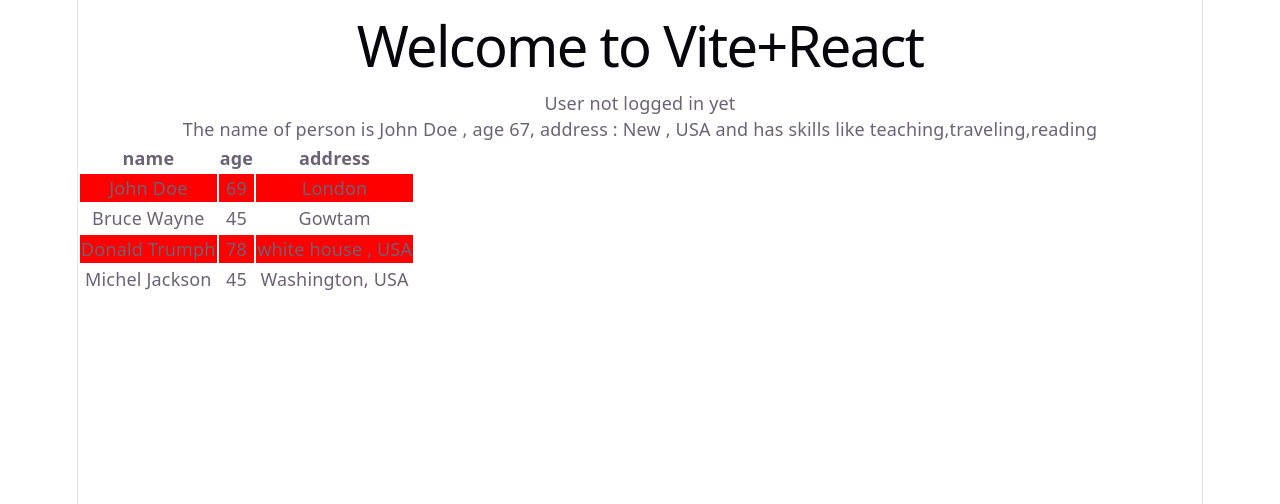
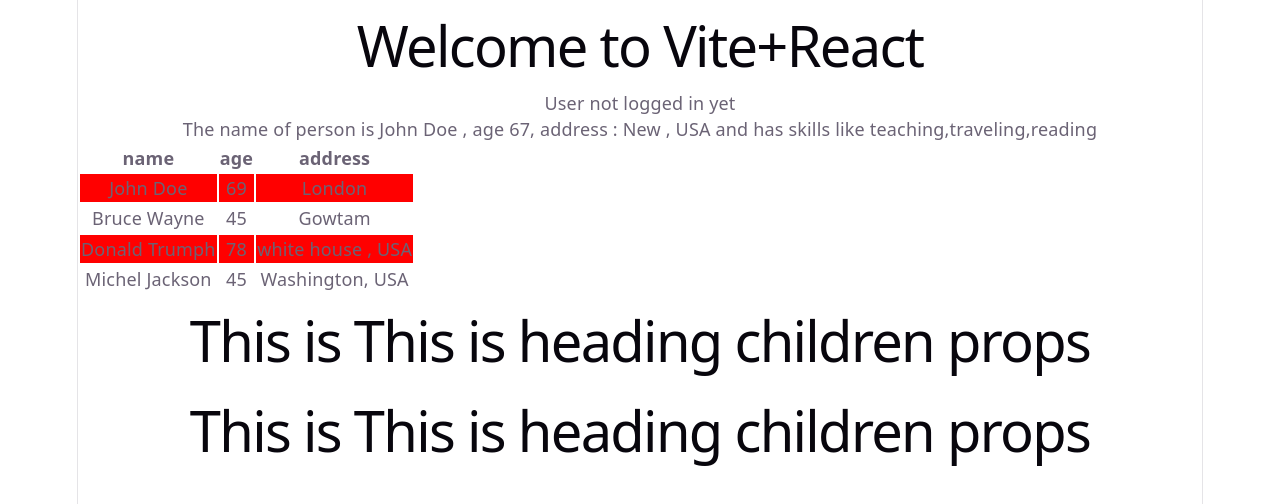
Before and after one commit to sachinsoumya/React_Typescript, a React (Vite) app: page / in a window 1280 px wide. Shown: the top 504 px of the page. Built offline with nearby package versions, Linux system fonts and the light colour scheme.

Commit message:
React children props types

```diff
--- a/src/App.tsx
+++ b/src/App.tsx
@@ -3,6 +3,8 @@
 import Greet from "./components/Greet";
 import Person from "./components/Person";
 import PersonList from "./components/PersonList";
+import { Heading } from "./components/Heading";
+import { Oscar as Oscars } from "./components/Oscar";
 
 function App() {
   const personDetails = {
@@ -14,21 +16,25 @@
 
   const personList = [
     {
+      _id:1,
       name: "John Doe",
       age: 69,
       address: "London",
     },
     {
+      _id:2,
       name: "Bruce Wayne",
       age: 45,
       address: "Gowtam",
     },
     {
+      _id:3,
       name: "Donald Trumph",
       age: 78,
       address: "white house , USA",
     },
     {
+      _id:4,
       name: "Michel Jackson",
       age: 45,
       address: "Washington, USA",
@@ -45,6 +51,11 @@
       />
       <Person details={personDetails} />
       <PersonList personLists={personList} />
+      <Heading>This is heading children props</Heading>
+      <Oscars>
+        {" "}
+        <Heading>This is heading children props</Heading>
+      </Oscars>
     </>
   );
 }
--- /dev/null
+++ b/src/components/Heading.tsx
@@ -0,0 +1,13 @@
+type childrenProps = {
+  children: string;
+};
+
+export const Heading = (props: childrenProps) => {
+  console.log(props);
+
+  return (
+    <div>
+      <h1>This is {props.children}</h1>
+    </div>
+  );
+};
--- /dev/null
+++ b/src/components/Oscar.tsx
@@ -0,0 +1,7 @@
+type childrenProps = {
+  children: React.ReactNode;
+};
+
+export const Oscar = ({ children }: childrenProps) => {
+  return <div>{children}</div>;
+};
--- a/src/components/PersonList.tsx
+++ b/src/components/PersonList.tsx
@@ -1,5 +1,6 @@
 type personListProps = {
   personLists: {
+    _id:number;
     name: string;
     age: number;
     address: string;
@@ -11,19 +12,30 @@
     personLists && (
       <div>
         <table>
+          <thead>
             <tr>
               <th>name</th>
               <th>age</th>
               <th>address</th>
             </tr>
+          </thead>
 
+          <tbody>
             {personLists.map((item) => (
-            <tr style={ item.age >60 ?{backgroundColor:'red'} : {backgroundColor :'white'}}>
+              <tr
+                style={
+                  item.age > 60
+                    ? { backgroundColor: "red" }
+                    : { backgroundColor: "white" }
+                }
+                key={item._id}
+              >
                 <td>{item.name}</td>
                 <td>{item.age}</td>
                 <td>{item.address}</td>
               </tr>
             ))}
+          </tbody>
         </table>
       </div>
     )
```
Also changed, not shown: 1 other file (tests, documents, lock files or other folders). Lines whose indentation alone changed are shown as unchanged.
